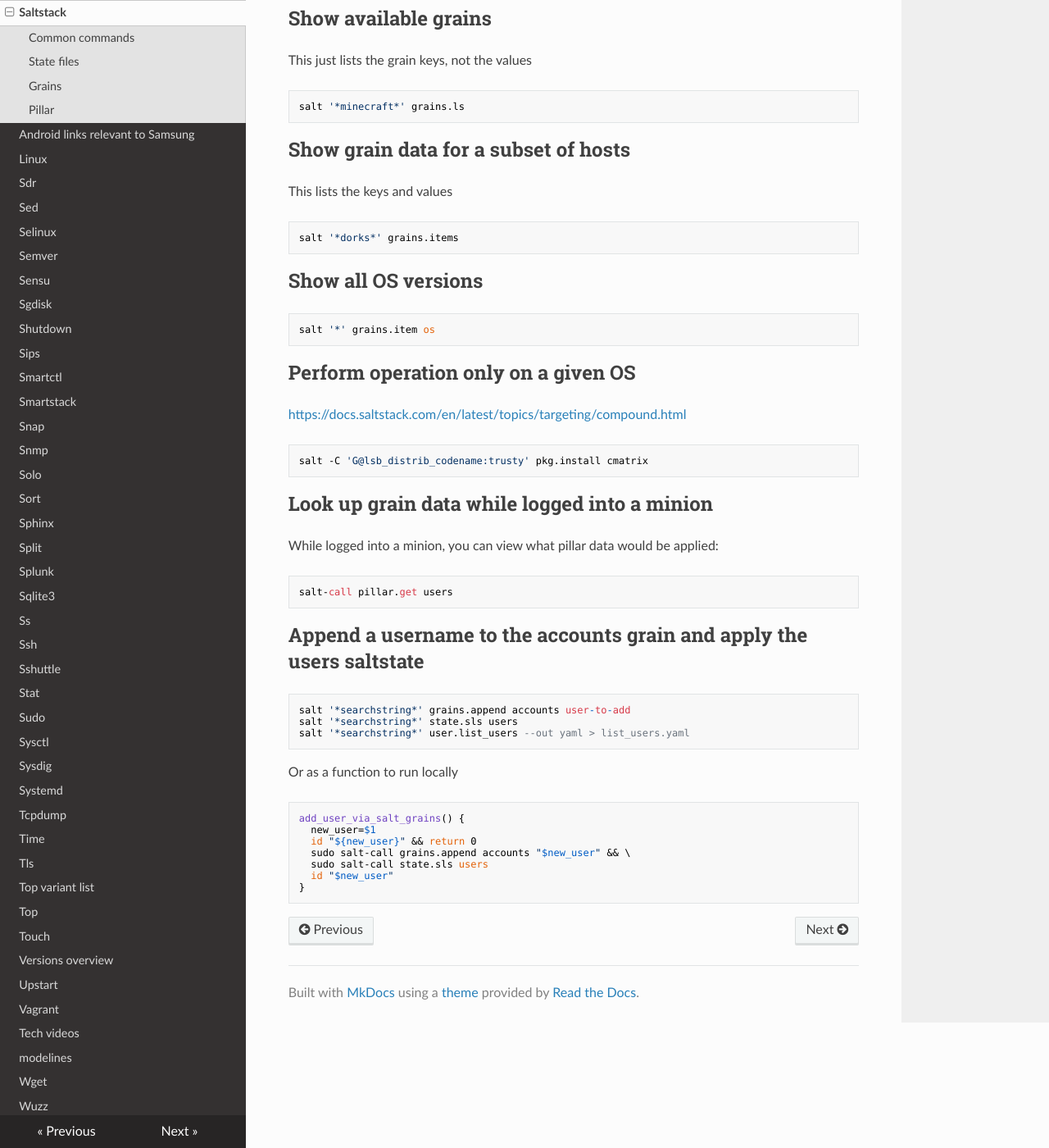
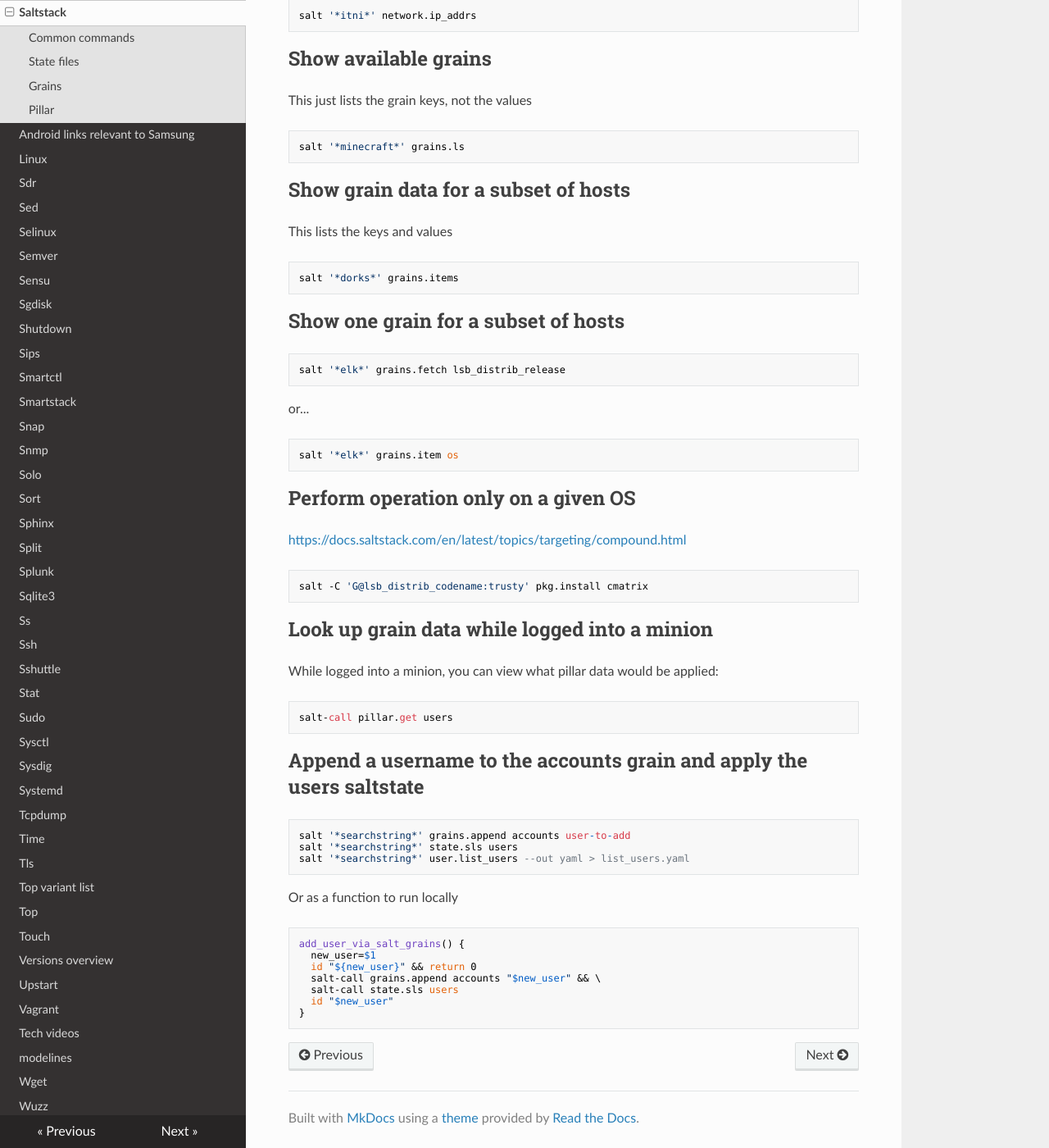
Before and after one commit to lando-cal/tech-notes, an MkDocs documentation site: the page built from docs/saltstack.md, in a window 1280 px wide and 1400 px high, scrolled down 3330 px. Shown: the whole window at 82% size. Built offline with MkDocs 1.6.1, drawn with Linux system fonts in a browser that asks for light colours; nearby versions of some CDN libraries; some of the changed text lies outside the part shown.

Commit message:
Add example. Remove sudo in examples.

````diff
--- a/docs/saltstack.md
+++ b/docs/saltstack.md
@@ -9,6 +9,8 @@
 - Glossary: <https://docs.saltstack.com/en/latest/glossary.html>
 
 ## Common commands
+
+All `salt*` commands require root access, so use sudo or log in as root.
 
 - `salt`: Salt allows for commands to be executed across a swath of remote systems in parallel. This means that remote systems can be both controlled and queried with ease.
 - `salt-call`: The salt-call  command is used to run module functions locally on a minion instead of executing them from the master. Salt-call is used to run a Standalone Minion, and was originally created for troubleshooting.
@@ -85,7 +87,7 @@ up:
 This shows only accepted keys. Without the `jq` part, rejected and denied keys would also show up in this list.
 
 ```
-sudo salt-key --out json | jq '.minions[]'
+salt-key --out json | jq '.minions[]'
 ```
 
 ## Accept a key that has not yet been accepted
@@ -158,10 +160,16 @@ This lists the keys and values
 salt '*dorks*' grains.items
 ```
 
-## Show all OS versions
+## Show one grain for a subset of hosts
 
 ```
-salt '*' grains.item os
+salt '*elk*' grains.fetch lsb_distrib_release
+```
+
+or...
+
+```
+salt '*elk*' grains.item os
 ```
 
 ## Perform operation only on a given OS
@@ -194,8 +202,8 @@ Or as a function to run locally
 add_user_via_salt_grains() {
   new_user=$1
   id "${new_user}" && return 0
-  sudo salt-call grains.append accounts "$new_user" && \
-  sudo salt-call state.sls users
+  salt-call grains.append accounts "$new_user" && \
+  salt-call state.sls users
   id "$new_user"
 }
 ```
````
